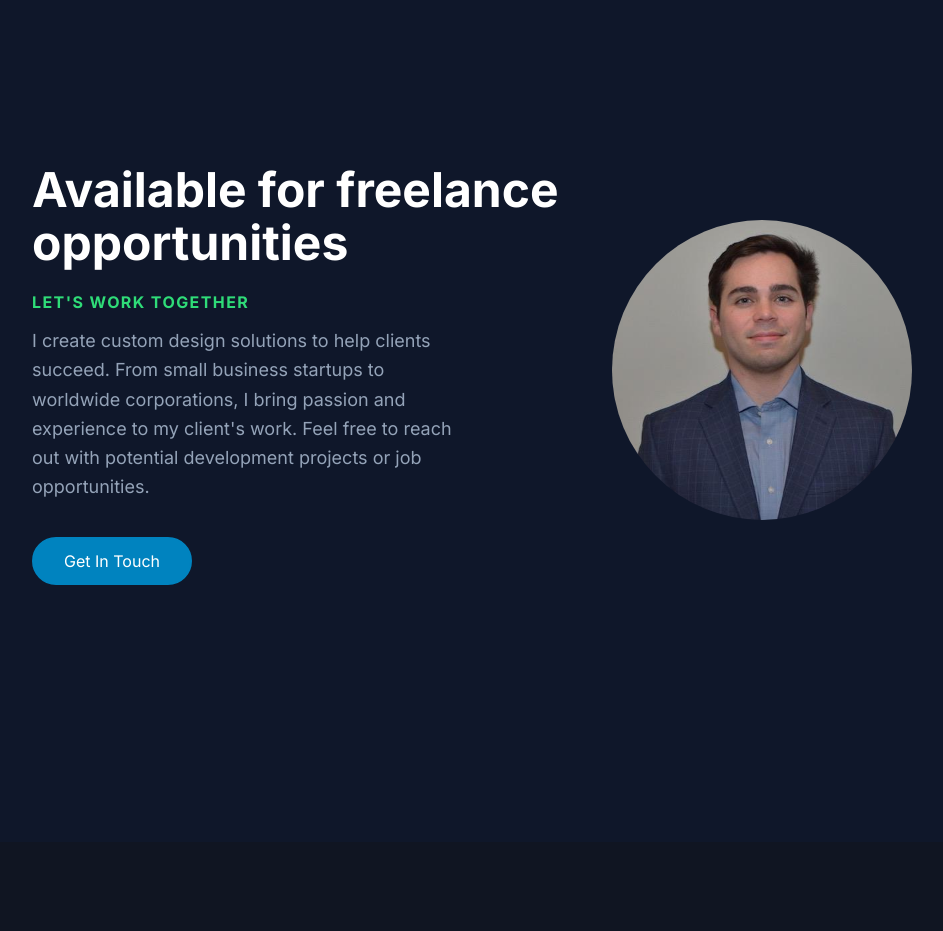
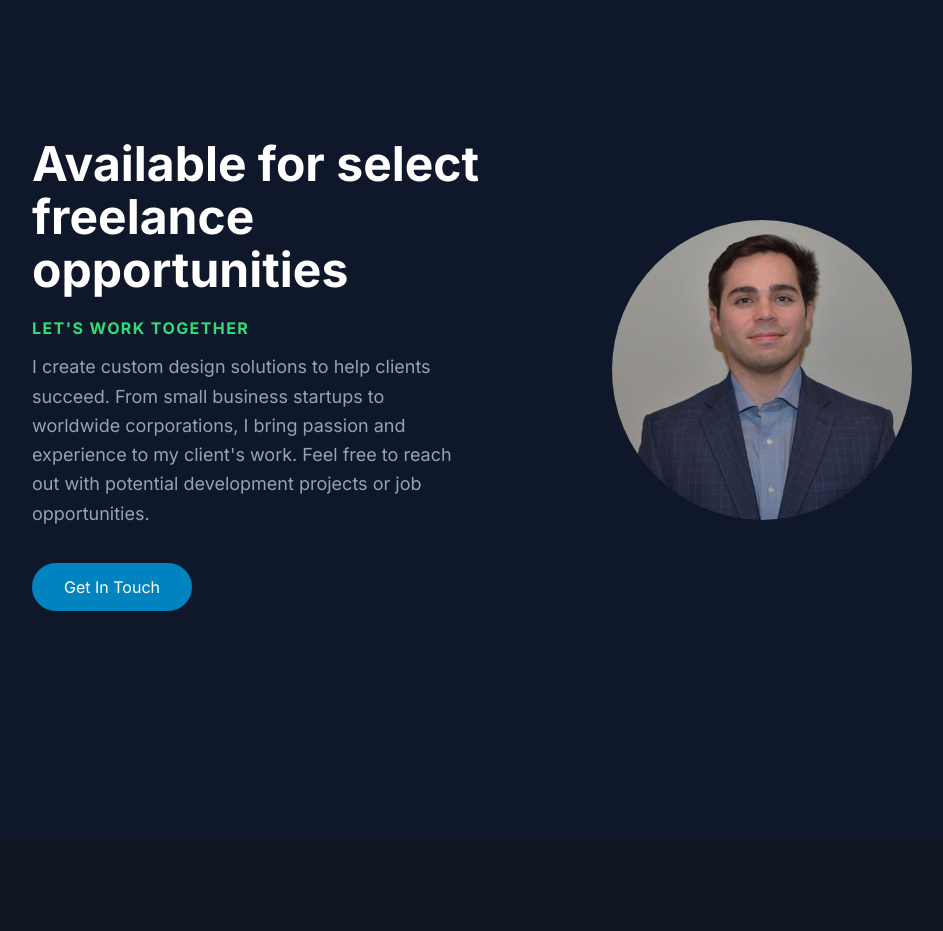
Before and after one commit to itsrichardhaar/Springer-React-Sandbox, a React (Create React App) app in the folder springer-sandbox/: page / in a window 1280 px wide. Shown: the part 2400-3331 px from the top of the page, without its empty margins (168-1111 px from the left). Built offline with nearby package versions, Linux system fonts and the light colour scheme.

Commit message:
Update Data.js
Copy update to expreince section content

```diff
--- a/springer-sandbox/src/components/InfoSection/Data.js
+++ b/springer-sandbox/src/components/InfoSection/Data.js
@@ -50,7 +50,7 @@ export const homeObjOne = {
     lightText: false,
     lightTextDesc: false,
     topLine: 'Let\'s Work Together',
-    headline: 'Available for freelance opportunities',
+    headline: 'Available for select freelance opportunities',
     description:
       "I create custom design solutions to help clients succeed. From small business startups to worldwide corporations, I bring passion and experience to my client's work. Feel free to reach out with potential development projects or job opportunities.",
     buttonLabel: 'Get In Touch',
```
